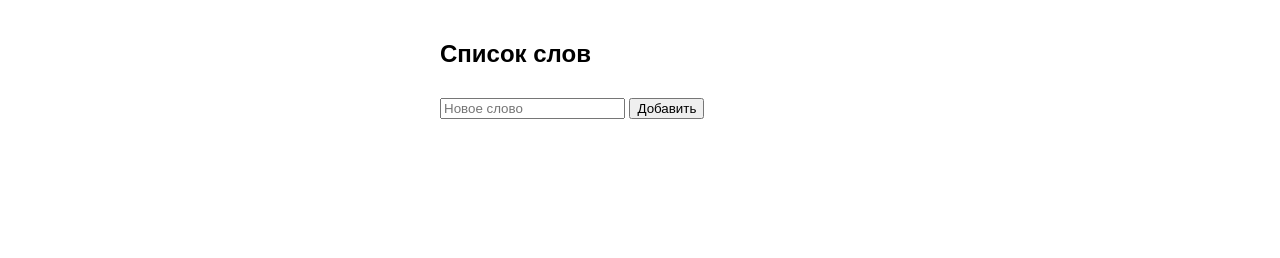
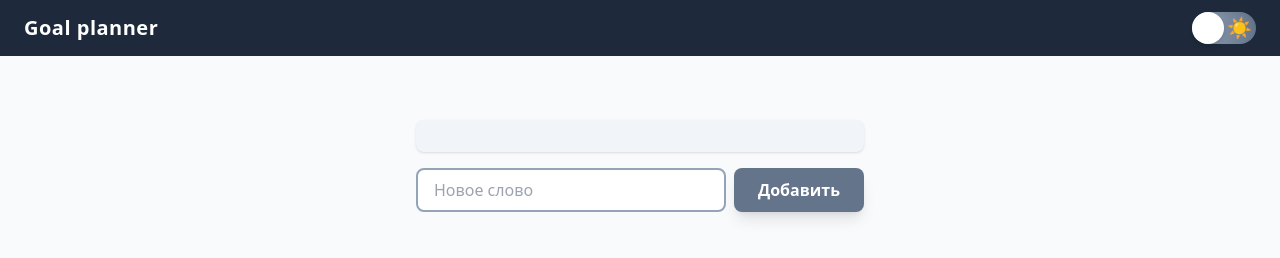
Before and after one commit to yungchoppa/goal-planner, a plain HTML site: page web/index.html in a window 1280 px wide. Drawn offline with nearby package versions, Linux system fonts and the light colour scheme; no server answers.

Commit message:
add css and theme toggle

```diff
--- a/web/index.html
+++ b/web/index.html
@@ -3,17 +3,49 @@
 <head>
   <meta charset="UTF-8">
   <title>Список слов</title>
+  <script src="https://cdn.tailwindcss.com"></script>
+  <script>
+    tailwind.config = {
+      darkMode: 'class',
+    }
+  </script>
   <style>
-    body { font-family: sans-serif; max-width: 400px; margin: 40px auto; }
-    ul { padding-left: 20px; }
-    input, button { margin-top: 10px; }
+    @keyframes fade-in {
+      from { opacity: 0; transform: translateY(20px); }
+      to { opacity: 1; transform: translateY(0); }
+    }
+    .animate-fade-in {
+      animation: fade-in 0.7s ease;
+    }
+    .li-fade-in {
+      animation: fade-in 0.5s ease;
+      color: #334155;
+    }
+    .dark .li-fade-in {
+      color: #f1f5f9;
+    }
   </style>
 </head>
-<body>
-  <h2>Список слов</h2>
-  <ul id="words-list"></ul>
-  <input id="word-input" type="text" placeholder="Новое слово">
-  <button id="add-btn">Добавить</button>
+<body class="bg-slate-50 dark:bg-slate-900">
+  <nav class="w-full bg-slate-800 dark:bg-slate-950 text-white py-3 px-6 shadow flex items-center">
+    <span class="text-xl font-bold tracking-wide">Goal planner</span>
+    <div class="ml-auto">
+      <button id="theme-toggle" type="button" aria-label="Переключить тему"
+        class="relative w-16 h-8 flex items-center rounded-full transition-colors duration-300 focus:outline-none bg-gradient-to-r from-slate-400 to-slate-500 dark:bg-slate-600 dark:from-slate-600 dark:to-slate-700 shadow-inner">
+        <span class="absolute left-1 text-xl">🌙</span>
+        <span class="absolute right-1 text-xl">☀️</span>
+        <span id="toggle-knob" class="absolute top-0 left-0 h-8 w-8 bg-white rounded-full shadow-md transition-all duration-300 dark:left-8"></span>
+      </button>
+    </div>
+  </nav>
+  <div class="flex flex-col items-center min-h-screen bg-slate-50 dark:bg-slate-900 py-10 animate-fade-in">
+    <ul id="words-list" class="w-full max-w-md mt-6 space-y-2 bg-slate-100 dark:bg-slate-800 rounded-lg shadow p-4"></ul>
+    <div class="flex w-full max-w-md mt-4 gap-2">
+      <input id="word-input" type="text" placeholder="Новое слово" class="flex-1 border-2 border-slate-400 dark:border-slate-600 rounded-lg px-4 py-2 focus:outline-none focus:border-slate-600 dark:focus:border-slate-400 bg-white dark:bg-slate-900 text-slate-800 dark:text-slate-100 transition duration-200" />
+      <button id="add-btn" class="bg-slate-500 hover:bg-slate-600 dark:bg-slate-700 dark:hover:bg-slate-600 text-white font-bold py-2 px-6 rounded-lg shadow-lg transition-transform duration-200 active:scale-95">Добавить</button>
+    </div>
+  </div>
   <script src="js/main.js"></script>
+  <script src="js/theme.js"></script>
 </body>
 </html>
--- a/web/js/main.js
+++ b/web/js/main.js
@@ -5,10 +5,13 @@ document.addEventListener('DOMContentLoaded', function() {
 
   function renderWords(words) {
     wordsList.innerHTML = '';
-    words.forEach(function(word) {
-      const li = document.createElement('li');
-      li.textContent = word;
-      wordsList.appendChild(li);
+    words.forEach(function(word, i) {
+      setTimeout(function() {
+        const li = document.createElement('li');
+        li.textContent = word;
+        li.className = 'li-fade-in text-slate-800 text-lg';
+        wordsList.appendChild(li);
+      }, i * 120);
     });
   }
 
--- /dev/null
+++ b/web/js/theme.js
@@ -0,0 +1,28 @@
+// Theme toggle logic
+
+const themeToggle = document.getElementById('theme-toggle');
+const root = document.documentElement;
+
+function setTheme(dark) {
+  if (dark) {
+    root.classList.add('dark');
+    localStorage.setItem('theme', 'dark');
+  } else {
+    root.classList.remove('dark');
+    localStorage.setItem('theme', 'light');
+  }
+}
+
+// Инициализация темы при загрузке
+(function() {
+  const saved = localStorage.getItem('theme');
+  if (saved === 'dark' || (!saved && window.matchMedia('(prefers-color-scheme: dark)').matches)) {
+    setTheme(true);
+  } else {
+    setTheme(false);
+  }
+})();
+
+themeToggle.addEventListener('click', function() {
+  setTheme(!root.classList.contains('dark'));
+});
```
